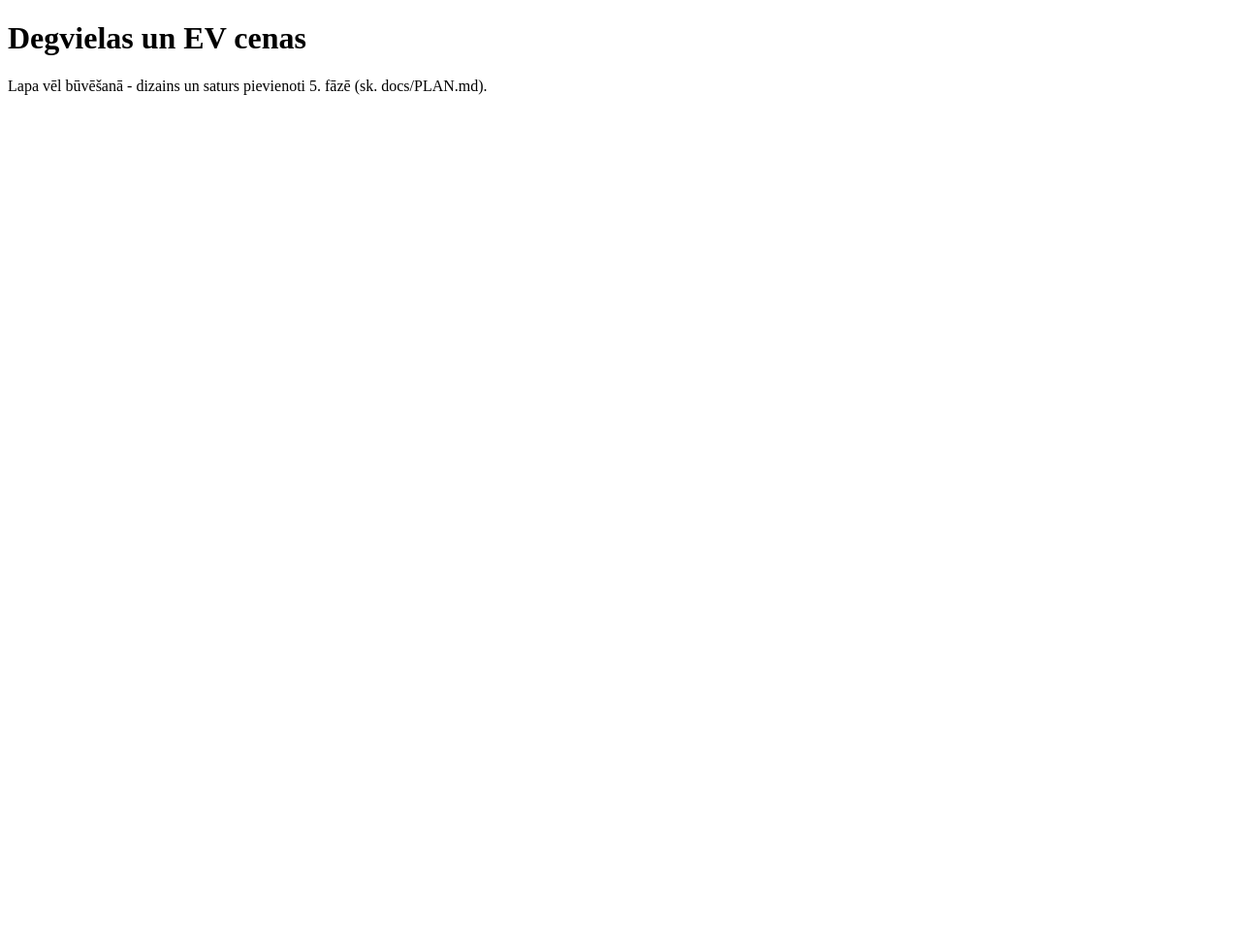
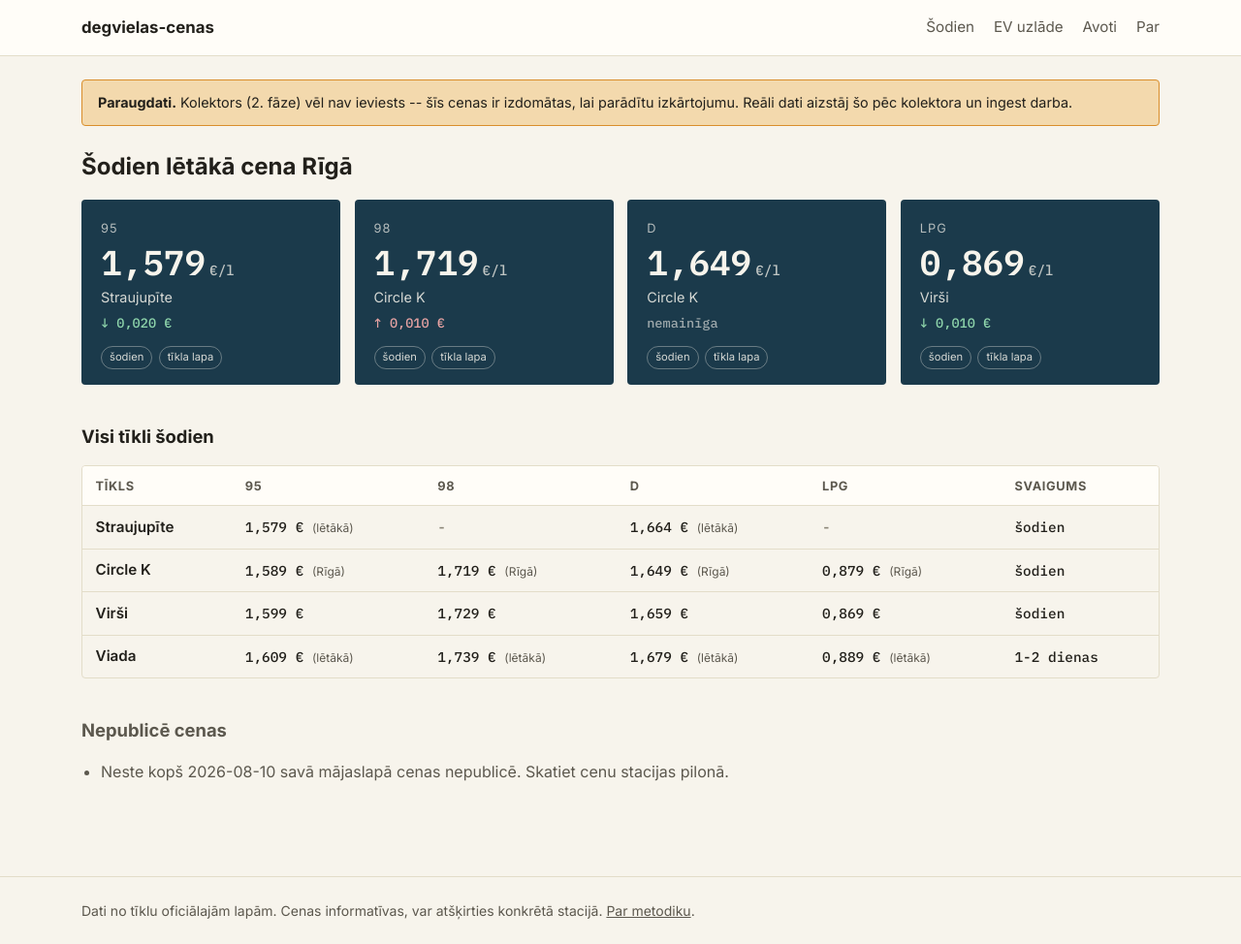
Before and after one commit to ArtuursG/fuel-price, an Astro site in the folder apps/web/: page / in a window 1280 px wide. Shown: the whole page at 97% size. Before the commit the page ends 800 px from the top, so only its background shows below. Built offline with nearby package versions, Linux system fonts and the light colour scheme; Astro itself is replaced by a stand-in of ours.

Commit message:
Build homepage: price pylon hero cards + full comparison table
Sample data only -- collector (Phase 2) not implemented yet, so this
uses fictional but realistically-shaped prices to validate layout and
component structure ahead of real data.

```diff
--- /dev/null
+++ b/apps/web/src/components/PriceCard.astro
@@ -0,0 +1,95 @@
+---
+import { AGE_LABELS, ORIGIN_LABELS, formatPrice, type NetworkPrice, type Product } from "../lib/sample-data";
+
+interface Props {
+	product: Product;
+	label: string;
+	price: NetworkPrice;
+}
+
+const { label, price } = Astro.props as Props;
+
+const changeDirection = price.changeMilli < 0 ? "down" : price.changeMilli > 0 ? "up" : "same";
+const changeText =
+	changeDirection === "same"
+		? "nemainīga"
+		: `${changeDirection === "down" ? "↓" : "↑"} ${formatPrice(Math.abs(price.changeMilli))} €`;
+---
+
+<article class="pylon" data-change={changeDirection}>
+	<p class="pylon__label">{label}</p>
+	<p class="pylon__price">
+		{formatPrice(price.priceMilli)}<span class="pylon__unit">&euro;/l</span>
+	</p>
+	<p class="pylon__network">{price.networkName}</p>
+	<p class="pylon__change" data-change={changeDirection}>{changeText}</p>
+	<p class="pylon__meta">
+		<span class="badge badge--age" data-age={price.age}>{AGE_LABELS[price.age]}</span>
+		<span class="badge badge--origin">{ORIGIN_LABELS[price.origin]}</span>
+	</p>
+</article>
+
+<style>
+	.pylon {
+		background: var(--color-pylon);
+		color: var(--color-pylon-ink);
+		border-radius: 4px;
+		padding: 1.25rem 1.25rem 1rem;
+		display: flex;
+		flex-direction: column;
+		gap: 0.35rem;
+		min-width: 0;
+	}
+	.pylon__label {
+		margin: 0;
+		font-size: 0.8rem;
+		letter-spacing: 0.08em;
+		text-transform: uppercase;
+		color: color-mix(in srgb, var(--color-pylon-ink) 70%, transparent);
+	}
+	.pylon__price {
+		margin: 0;
+		font-family: var(--font-mono);
+		font-weight: 600;
+		font-size: clamp(1.75rem, 4vw, 2.25rem);
+		line-height: 1.1;
+	}
+	.pylon__unit {
+		font-size: 0.9rem;
+		font-weight: 500;
+		margin-left: 0.25rem;
+		opacity: 0.75;
+	}
+	.pylon__network {
+		margin: 0;
+		font-size: 0.9rem;
+		color: color-mix(in srgb, var(--color-pylon-ink) 85%, transparent);
+	}
+	.pylon__change {
+		margin: 0;
+		font-family: var(--font-mono);
+		font-size: 0.85rem;
+	}
+	.pylon__change[data-change="down"] {
+		color: #8fd6ac;
+	}
+	.pylon__change[data-change="up"] {
+		color: #e7a3a3;
+	}
+	.pylon__change[data-change="same"] {
+		color: color-mix(in srgb, var(--color-pylon-ink) 60%, transparent);
+	}
+	.pylon__meta {
+		margin: 0.5rem 0 0;
+		display: flex;
+		flex-wrap: wrap;
+		gap: 0.4rem;
+	}
+	.badge {
+		font-size: 0.7rem;
+		padding: 0.15rem 0.5rem;
+		border-radius: 999px;
+		border: 1px solid color-mix(in srgb, var(--color-pylon-ink) 35%, transparent);
+		color: color-mix(in srgb, var(--color-pylon-ink) 85%, transparent);
+	}
+</style>
--- /dev/null
+++ b/apps/web/src/components/PriceTable.astro
@@ -0,0 +1,102 @@
+---
+import { AGE_LABELS, formatPrice, SAMPLE_PRODUCTS, type NetworkPrice } from "../lib/sample-data";
+
+// Sākotnējie dati sakārtoti pēc produkta; tabulai sakārtojam pēc tīkla.
+const networkIds = [...new Set(SAMPLE_PRODUCTS.flatMap((row) => row.prices.map((p) => p.networkId)))];
+
+interface NetworkRow {
+	networkId: string;
+	networkName: string;
+	cells: (NetworkPrice | null)[];
+}
+
+const rows: NetworkRow[] = networkIds.map((networkId) => {
+	const cells = SAMPLE_PRODUCTS.map((row) => row.prices.find((p) => p.networkId === networkId) ?? null);
+	const networkName = cells.find((c) => c !== null)?.networkName ?? networkId;
+	return { networkId, networkName, cells };
+});
+---
+
+<div class="table-wrap">
+	<table>
+		<caption class="sr-only">Visu tīklu degvielas cenas šodien, salīdzinājumā pa produktiem</caption>
+		<thead>
+			<tr>
+				<th scope="col">Tīkls</th>
+				{SAMPLE_PRODUCTS.map((row) => <th scope="col">{row.label}</th>)}
+				<th scope="col">Svaigums</th>
+			</tr>
+		</thead>
+		<tbody>
+			{rows.map((row) => (
+				<tr>
+					<th scope="row">{row.networkName}</th>
+					{row.cells.map((cell) => (
+						<td>
+							{cell ? (
+								<>
+									{formatPrice(cell.priceMilli)}&nbsp;&euro;
+									{cell.scope !== "network" && <span class="table-note"> ({cell.scope === "cheapest_riga" ? "Rīgā" : "lētākā"})</span>}
+								</>
+							) : (
+								<span class="table-dash" aria-label="nav datu">-</span>
+							)}
+						</td>
+					))}
+					<td>{AGE_LABELS[row.cells.find((c) => c !== null)?.age ?? "today"]}</td>
+				</tr>
+			))}
+		</tbody>
+	</table>
+</div>
+
+<style>
+	.table-wrap {
+		overflow-x: auto;
+		border: 1px solid var(--color-border);
+		border-radius: 4px;
+	}
+	table {
+		font-size: 0.95rem;
+	}
+	th,
+	td {
+		padding: 0.65rem 0.85rem;
+		text-align: left;
+		border-bottom: 1px solid var(--color-border);
+		white-space: nowrap;
+	}
+	thead th {
+		font-size: 0.8rem;
+		text-transform: uppercase;
+		letter-spacing: 0.05em;
+		color: var(--color-ink-muted);
+		background: var(--color-surface);
+	}
+	tbody th {
+		font-weight: 600;
+	}
+	tbody tr:last-child td,
+	tbody tr:last-child th {
+		border-bottom: none;
+	}
+	td {
+		font-family: var(--font-mono);
+		font-size: 0.9rem;
+	}
+	.table-note {
+		font-family: var(--font-body);
+		color: var(--color-ink-muted);
+		font-size: 0.75rem;
+	}
+	.table-dash {
+		color: var(--color-neutral);
+	}
+	.sr-only {
+		position: absolute;
+		width: 1px;
+		height: 1px;
+		overflow: hidden;
+		clip: rect(0, 0, 0, 0);
+	}
+</style>
--- /dev/null
+++ b/apps/web/src/layouts/Layout.astro
@@ -0,0 +1,102 @@
+---
+import "../styles/global.css";
+
+interface Props {
+	title: string;
+}
+
+const { title } = Astro.props;
+---
+
+<html lang="lv">
+	<head>
+		<meta charset="utf-8" />
+		<link rel="icon" type="image/svg+xml" href="/favicon.svg" />
+		<meta name="viewport" content="width=device-width, initial-scale=1" />
+		<meta name="generator" content={Astro.generator} />
+		<title>{title}</title>
+		<link rel="preconnect" href="https://fonts.googleapis.com" />
+		<link rel="preconnect" href="https://fonts.gstatic.com" crossorigin />
+		<link
+			href="https://fonts.googleapis.com/css2?family=IBM+Plex+Mono:wght@500;600&family=Inter:wght@400;500;600;700&display=swap"
+			rel="stylesheet"
+		/>
+	</head>
+	<body>
+		<header class="site-header">
+			<div class="site-header__inner">
+				<a class="site-header__brand" href="/">degvielas-cenas</a>
+				<nav aria-label="Galvenā navigācija" class="site-header__nav">
+					<a href="/">Šodien</a>
+					<a href="/ev/">EV uzlāde</a>
+					<a href="/avoti/">Avoti</a>
+					<a href="/par/">Par</a>
+				</nav>
+			</div>
+		</header>
+		<main>
+			<slot />
+		</main>
+		<footer class="site-footer">
+			<p>
+				Dati no tīklu oficiālajām lapām. Cenas informatīvas, var atšķirties konkrētā stacijā.
+				<a href="/par/">Par metodiku</a>.
+			</p>
+		</footer>
+	</body>
+</html>
+
+<style>
+	.site-header {
+		border-bottom: 1px solid var(--color-border);
+		background: var(--color-surface);
+	}
+	.site-header__inner {
+		max-width: 72rem;
+		margin: 0 auto;
+		padding: 1rem 1.25rem;
+		display: flex;
+		align-items: center;
+		justify-content: space-between;
+		gap: 1rem;
+		flex-wrap: wrap;
+	}
+	.site-header__brand {
+		font-weight: 700;
+		font-size: 1.05rem;
+		color: var(--color-ink);
+		text-decoration: none;
+	}
+	.site-header__nav {
+		display: flex;
+		gap: 1.25rem;
+		font-size: 0.95rem;
+	}
+	.site-header__nav a {
+		color: var(--color-ink-muted);
+		text-decoration: none;
+	}
+	.site-header__nav a:hover {
+		color: var(--color-ink);
+		text-decoration: underline;
+	}
+	main {
+		max-width: 72rem;
+		margin: 0 auto;
+		padding: 0 1.25rem 3rem;
+	}
+	.site-footer {
+		border-top: 1px solid var(--color-border);
+		margin-top: 2rem;
+	}
+	.site-footer p {
+		max-width: 72rem;
+		margin: 0 auto;
+		padding: 1.5rem 1.25rem;
+		color: var(--color-ink-muted);
+		font-size: 0.875rem;
+	}
+	.site-footer a {
+		color: var(--color-ink-muted);
+	}
+</style>
--- /dev/null
+++ b/apps/web/src/lib/sample-data.ts
@@ -0,0 +1,89 @@
+// PARAUGA DATI. Kolektors (2. fāze) un ingest (3. fāze) šo aizstās ar reālu
+// D1 vaicājumu. Forma apzināti sakrīt ar db/migrations shēmu (price_milli,
+// product kodi, scope, age/origin), lai nomaiņa būtu vienkārša.
+
+export type Product = "P95" | "P98" | "DSL" | "LPG";
+export type AgeBucket = "today" | "1-2d" | "3-7d" | "older";
+export type Origin = "network_page" | "official_register" | "official_average";
+
+export interface NetworkPrice {
+  networkId: string;
+  networkName: string;
+  priceMilli: number;
+  changeMilli: number; // vs iepriekšējā ziņotā cena
+  age: AgeBucket;
+  origin: Origin;
+  scope: "network" | "cheapest_riga" | "cheapest";
+}
+
+export interface ProductRow {
+  product: Product;
+  label: string;
+  prices: NetworkPrice[];
+}
+
+const origin: Origin = "network_page";
+
+export const SAMPLE_PRODUCTS: ProductRow[] = [
+  {
+    product: "P95",
+    label: "95",
+    prices: [
+      { networkId: "straujupite", networkName: "Straujupīte", priceMilli: 1579, changeMilli: -20, age: "today", origin, scope: "cheapest" },
+      { networkId: "circlek", networkName: "Circle K", priceMilli: 1589, changeMilli: -10, age: "today", origin, scope: "cheapest_riga" },
+      { networkId: "virsi", networkName: "Virši", priceMilli: 1599, changeMilli: 0, age: "today", origin, scope: "network" },
+      { networkId: "viada", networkName: "Viada", priceMilli: 1609, changeMilli: 10, age: "1-2d", origin, scope: "cheapest" },
+    ],
+  },
+  {
+    product: "P98",
+    label: "98",
+    prices: [
+      { networkId: "circlek", networkName: "Circle K", priceMilli: 1719, changeMilli: 10, age: "today", origin, scope: "cheapest_riga" },
+      { networkId: "virsi", networkName: "Virši", priceMilli: 1729, changeMilli: 10, age: "today", origin, scope: "network" },
+      { networkId: "viada", networkName: "Viada", priceMilli: 1739, changeMilli: 0, age: "1-2d", origin, scope: "cheapest" },
+    ],
+  },
+  {
+    product: "DSL",
+    label: "D",
+    prices: [
+      { networkId: "circlek", networkName: "Circle K", priceMilli: 1649, changeMilli: 0, age: "today", origin, scope: "cheapest_riga" },
+      { networkId: "straujupite", networkName: "Straujupīte", priceMilli: 1664, changeMilli: 10, age: "today", origin, scope: "cheapest" },
+      { networkId: "virsi", networkName: "Virši", priceMilli: 1659, changeMilli: 0, age: "today", origin, scope: "network" },
+      { networkId: "viada", networkName: "Viada", priceMilli: 1679, changeMilli: 20, age: "1-2d", origin, scope: "cheapest" },
+    ],
+  },
+  {
+    product: "LPG",
+    label: "LPG",
+    prices: [
+      { networkId: "virsi", networkName: "Virši", priceMilli: 869, changeMilli: -10, age: "today", origin, scope: "network" },
+      { networkId: "circlek", networkName: "Circle K", priceMilli: 879, changeMilli: -10, age: "today", origin, scope: "cheapest_riga" },
+      { networkId: "viada", networkName: "Viada", priceMilli: 889, changeMilli: 0, age: "1-2d", origin, scope: "cheapest" },
+    ],
+  },
+];
+
+export const UNPUBLISHED_NETWORKS = [{ networkId: "neste", networkName: "Neste" }];
+
+export function formatPrice(priceMilli: number): string {
+  return (priceMilli / 1000).toFixed(3).replace(".", ",");
+}
+
+export function cheapest(row: ProductRow): NetworkPrice {
+  return row.prices.reduce((min, p) => (p.priceMilli < min.priceMilli ? p : min), row.prices[0]);
+}
+
+export const AGE_LABELS: Record<AgeBucket, string> = {
+  "today": "šodien",
+  "1-2d": "1-2 dienas",
+  "3-7d": "3-7 dienas",
+  "older": "vecāka",
+};
+
+export const ORIGIN_LABELS: Record<Origin, string> = {
+  network_page: "tīkla lapa",
+  official_register: "oficiāls reģistrs",
+  official_average: "oficiālais vidējais",
+};
--- a/apps/web/src/pages/index.astro
+++ b/apps/web/src/pages/index.astro
@@ -1,15 +1,68 @@
 ---
+import Layout from "../layouts/Layout.astro";
+import PriceCard from "../components/PriceCard.astro";
+import PriceTable from "../components/PriceTable.astro";
+import { cheapest, SAMPLE_PRODUCTS, UNPUBLISHED_NETWORKS } from "../lib/sample-data";
 ---
 
-<html lang="lv">
-	<head>
-		<meta charset="utf-8" />
-		<link rel="icon" type="image/svg+xml" href="/favicon.svg" />
-		<meta name="viewport" content="width=device-width" />
-		<title>Degvielas un EV cenas</title>
-	</head>
-	<body>
-		<h1>Degvielas un EV cenas</h1>
-		<p>Lapa vēl būvēšanā - dizains un saturs pievienoti 5. fāzē (sk. docs/PLAN.md).</p>
-	</body>
-</html>
+<Layout title="Degvielas cenas šodien - fuel-price">
+	<div class="sample-notice" role="note">
+		<strong>Paraugdati.</strong> Kolektors (2. fāze) vēl nav ieviests -- šīs cenas ir izdomātas, lai parādītu
+		izkārtojumu. Reāli dati aizstāj šo pēc kolektora un ingest darba.
+	</div>
+
+	<section aria-labelledby="today-heading">
+		<h1 id="today-heading">Šodien lētākā cena Rīgā</h1>
+		<div class="pylon-grid">
+			{SAMPLE_PRODUCTS.map((row) => (
+				<PriceCard product={row.product} label={row.label} price={cheapest(row)} />
+			))}
+		</div>
+	</section>
+
+	<section aria-labelledby="all-networks-heading">
+		<h2 id="all-networks-heading">Visi tīkli šodien</h2>
+		<PriceTable />
+	</section>
+
+	{UNPUBLISHED_NETWORKS.length > 0 && (
+		<section aria-labelledby="unpublished-heading" class="unpublished">
+			<h2 id="unpublished-heading">Nepublicē cenas</h2>
+			<ul>
+				{UNPUBLISHED_NETWORKS.map((n) => (
+					<li>{n.networkName} kopš 2026-08-10 savā mājaslapā cenas nepublicē. Skatiet cenu stacijas pilonā.</li>
+				))}
+			</ul>
+		</section>
+	)}
+</Layout>
+
+<style>
+	.sample-notice {
+		background: var(--color-cheapest-bg);
+		border: 1px solid var(--color-cheapest-border);
+		border-radius: 4px;
+		padding: 0.75rem 1rem;
+		margin: 1.5rem 0;
+		font-size: 0.9rem;
+	}
+	h1 {
+		font-size: 1.5rem;
+		margin: 1.5rem 0 1rem;
+	}
+	h2 {
+		font-size: 1.15rem;
+		margin: 2.5rem 0 1rem;
+	}
+	.pylon-grid {
+		display: grid;
+		grid-template-columns: repeat(auto-fit, minmax(11rem, 1fr));
+		gap: 0.9rem;
+	}
+	.unpublished {
+		color: var(--color-ink-muted);
+	}
+	.unpublished ul {
+		padding-left: 1.25rem;
+	}
+</style>
--- /dev/null
+++ b/apps/web/src/styles/global.css
@@ -0,0 +1,62 @@
+/* Design tokens -- "Cenu pilons" virziens (sk. dizaina plānu). */
+:root {
+  --color-bg: #f7f4ec;
+  --color-surface: #fffdf8;
+  --color-ink: #22201b;
+  --color-ink-muted: #5c584e;
+  --color-border: #e3ddc9;
+  --color-pylon: #1b3a4b;
+  --color-pylon-ink: #f7f4ec;
+  --color-cheapest-bg: #f3d9ad;
+  --color-cheapest-border: #d98e2b;
+  --color-down: #3b7a57;
+  --color-up: #a83232;
+  --color-neutral: #8a8577;
+
+  --font-body: "Inter", system-ui, -apple-system, "Segoe UI", sans-serif;
+  --font-mono: "IBM Plex Mono", "SFMono-Regular", ui-monospace, monospace;
+
+  color-scheme: light;
+}
+
+* {
+  box-sizing: border-box;
+}
+
+html,
+body {
+  margin: 0;
+  padding: 0;
+}
+
+body {
+  background: var(--color-bg);
+  color: var(--color-ink);
+  font-family: var(--font-body);
+  font-size: 16px;
+  line-height: 1.5;
+  -webkit-font-smoothing: antialiased;
+}
+
+a {
+  color: var(--color-pylon);
+  text-decoration-thickness: 1px;
+}
+
+a:focus-visible,
+button:focus-visible {
+  outline: 3px solid var(--color-cheapest-border);
+  outline-offset: 2px;
+}
+
+table {
+  border-collapse: collapse;
+  width: 100%;
+}
+
+@media (prefers-reduced-motion: reduce) {
+  * {
+    animation-duration: 0.001ms !important;
+    transition-duration: 0.001ms !important;
+  }
+}
```
